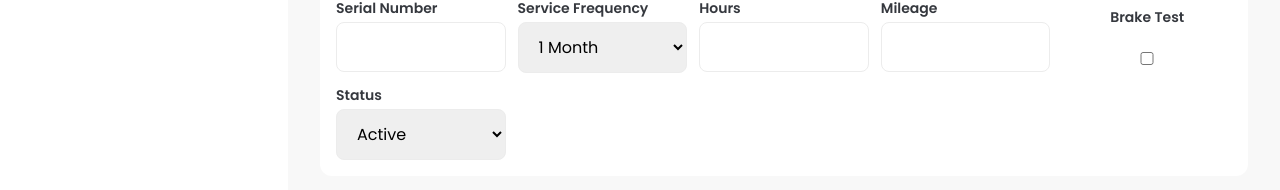
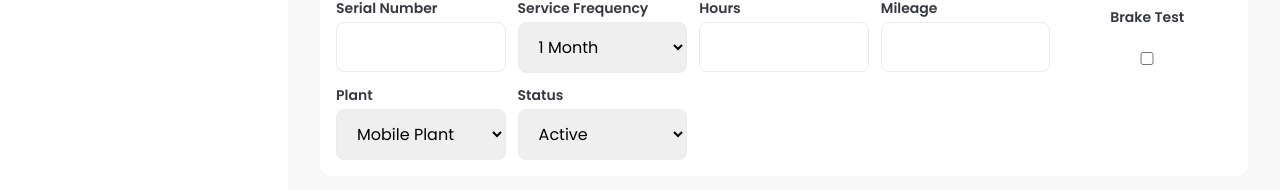
Before and after one commit to marco-gabarron/maintenance-manager, a React (Vite) app: page /maintenance/machine/1 in a window 1280 px wide. Shown: the part 216-406 px from the top of the page. Built offline with nearby package versions, Linux system fonts and the light colour scheme; no server answers.

Commit message:
feat: add change plant in machine details

```diff
--- a/src/pages/MachineDetailsPage.jsx
+++ b/src/pages/MachineDetailsPage.jsx
@@ -9,6 +9,7 @@ import AreaSelect from '../components/AreaSelect'
 import Button from '../components/Button'
 import Input from '../components/Input'
 import InputLabel from '../components/InputLabel'
+import PlantSelect from '../components/PlantSelect'
 import ServiceFrequencySelect from '../components/ServiceFrequencySelect'
 import ServiceHistoryItem from '../components/ServiceHistoryItem'
 import ServiceHistorySeparator from '../components/ServiceHistorySeparator'
@@ -238,6 +239,9 @@ const MachineDetailsPage = () => {
               />
             </div>
             <div>
+              <PlantSelect {...register('plant', { required: true })} />
+            </div>
+            <div>
               <StatusSelect
                 {...register('status', {
                   required: false,
```
